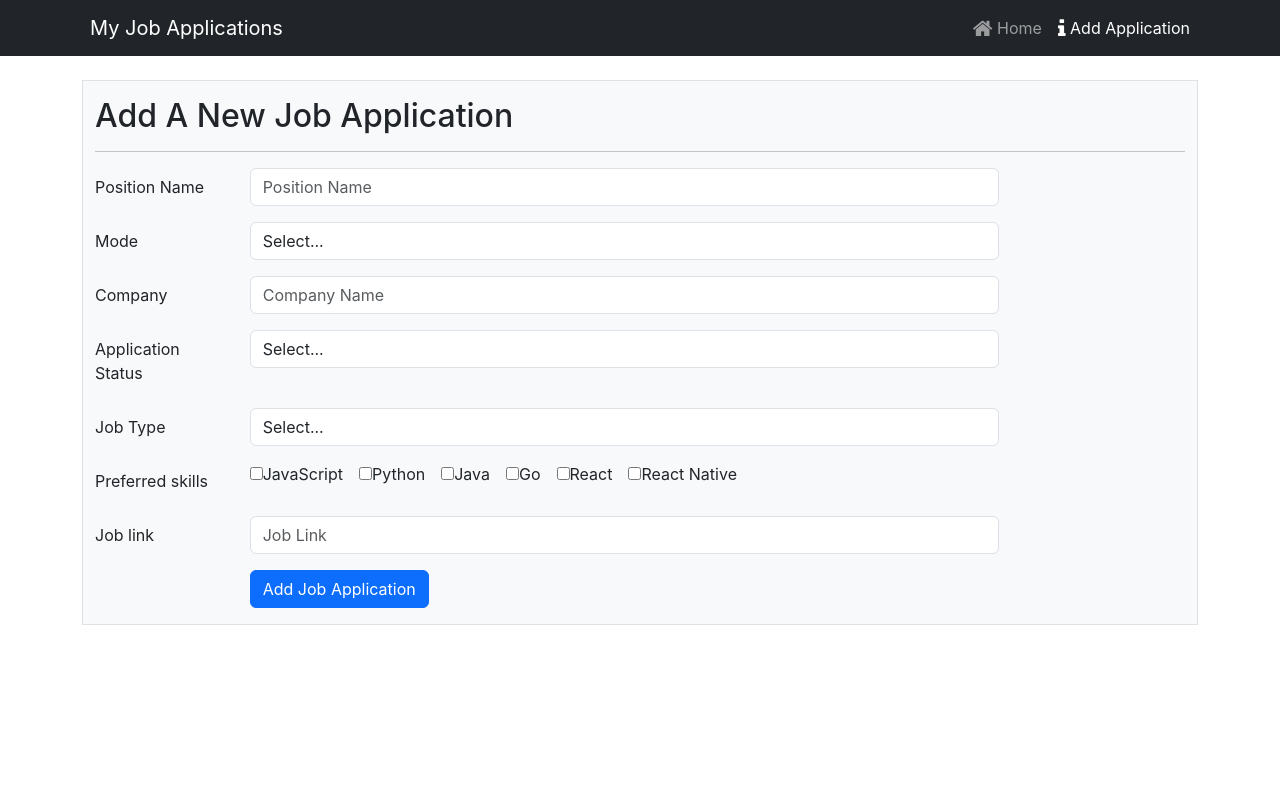
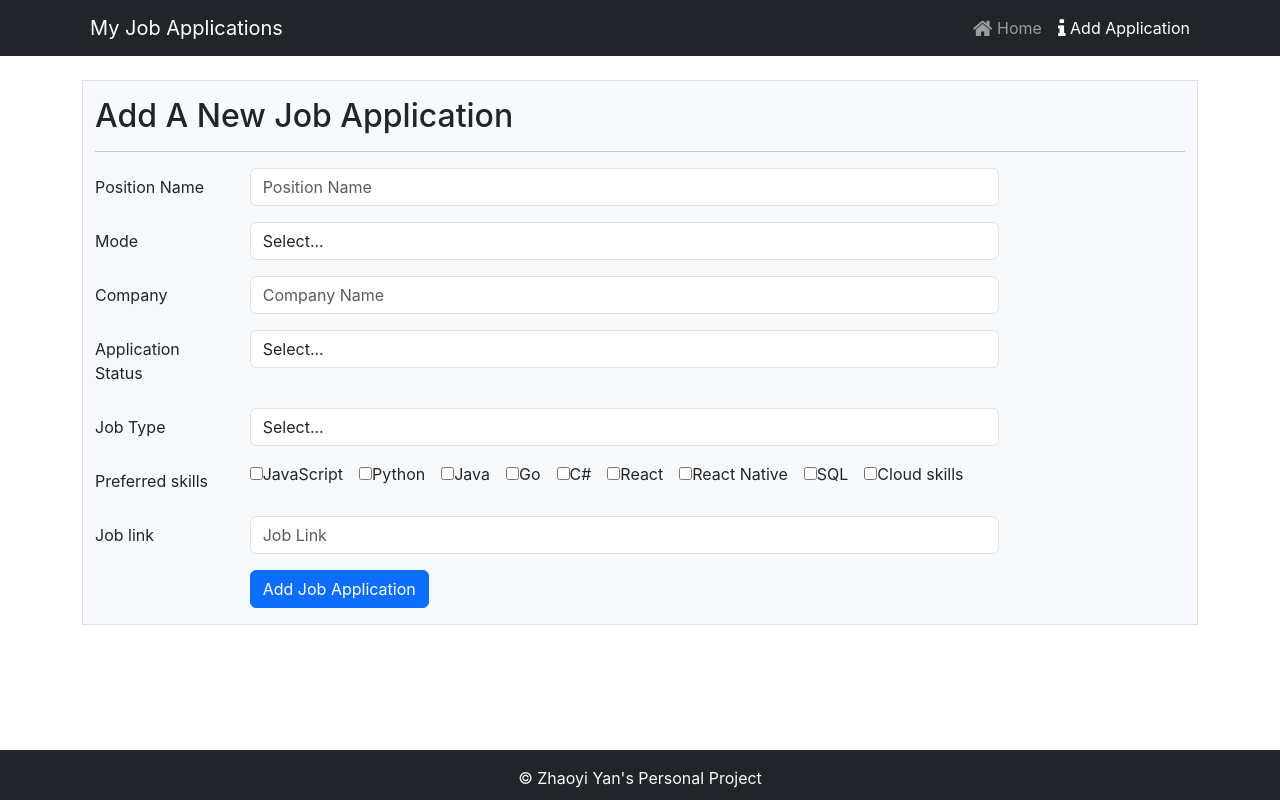
Before and after one commit to priscillayouziqian/job-application-tracker, a React (Create React App) app: page /addApplication in a window 1280 px wide. Built offline with nearby package versions, Linux system fonts and the light colour scheme; no server answers.

Commit message:
add footer, update addApplication, add new note to no existing note's job

```diff
--- a/src/App.js
+++ b/src/App.js
@@ -8,6 +8,7 @@ import { Route, Routes } from 'react-router-dom';
 import { Container } from "react-bootstrap";
 import JobPage from './pages/JobPage';
 import Header from './components/Header';
+import Footer from './components/Footer';
 import { fetchJobs } from './jobs/jobsSlice';
 import { fetchNotes } from './notes/notesSlice';
 
@@ -37,13 +38,15 @@ function App() {
     <div>
       <Header />
 
-      <Container className='mt-4'>
+      <Container className='mt-4' style={{ paddingBottom: '50px' }}>
         <Routes>
             <Route path='/' element={ <HomePage jobsList={jobsList} isLoading={isLoading}/> } />
             <Route path='/jobs/:jobId' element={ <JobPage jobsList={jobsList} /> } />
             <Route path='/addApplication' element={ <AddApplicatonPage /> } />
         </Routes>
       </Container>
+
+      <Footer />
     </div>
   );
 }
--- a/src/components/AddApplicationForm.js
+++ b/src/components/AddApplicationForm.js
@@ -4,17 +4,16 @@ import { validateAddApplicationForm } from "../utils/validateAddApplicationForm"
 import SkillsCheckboxGroup from "./SkillsCheckboxGroup";
 import { useNavigate } from 'react-router-dom';
 import { useState } from 'react';
+import { baseUrl } from "../shared/baseUrl";
 
 const AddApplicationForm = () => {
     const navigate = useNavigate();
     const [modal, setModal] = useState(false);
 
-    const handleSubmit = (values, { resetForm }) => {
-        // console.log('Application values: ', values);
-        // console.log('in JSON format: ', JSON.stringify(values));
+    const handleSubmit = async (values, { resetForm }) => {
         const application = {
             name: values.name,
-            mode: values.type,
+            mode: values.mode,
             company: values.company,
             status: values.status,
             type: values.type,
@@ -24,8 +23,22 @@ const AddApplicationForm = () => {
         };
         console.log(application);
 
-        setModal(true); //show the success msg modal
-        resetForm();
+        try {
+            const response = await fetch(baseUrl + 'jobs', {
+                method: 'POST',
+                headers: {
+                    'Content-Type': 'application/json',
+                },
+                body: JSON.stringify(application),
+            });
+
+            const data = await response.json();
+            console.log('Success:', data);
+            setModal(true); // Show the success msg modal
+            resetForm();
+        } catch (error) {
+            console.error('Error:', error);
+        }
     }
 
     // when user closes the modal, navigate to home page
@@ -33,6 +46,7 @@ const AddApplicationForm = () => {
         setModal(!modal);
         if (modal) {
             navigate('/');
+            window.location.reload();
         }
     }
 
--- /dev/null
+++ b/src/components/Footer.js
@@ -0,0 +1,19 @@
+import { Container, Row, Col } from 'react-bootstrap';
+
+const Footer = () => {
+  return (
+    <footer className='site-footer fixed-bottom' style={{ height: '50px' }}>
+    <Container fluid className="bg-dark text-light text-center py-3">
+      <Row>
+        <Col >
+          <div>
+            © Zhaoyi Yan's Personal Project
+          </div>
+        </Col>
+      </Row>
+    </Container>
+    </footer>
+  )
+}
+
+export default Footer
--- a/src/components/SkillsCheckboxGroup.js
+++ b/src/components/SkillsCheckboxGroup.js
@@ -1,7 +1,7 @@
 import { Field } from "formik";
 
 const SkillsCheckboxGroup = ({ name }) => {
-    let jobSkillsArray = ["JavaScript", "Python", "Java", "Go", "React", "React Native"];
+    let jobSkillsArray = ["JavaScript", "Python", "Java", "Go", "C#", "React", "React Native", "SQL", "Cloud skills"];
 
     return (
         <div role="group" aria-labelledby="checkbox-group" className="d-flex flex-wrap">
--- a/src/notes/NotesList.js
+++ b/src/notes/NotesList.js
@@ -39,6 +39,7 @@ const NotesList = ({jobId}) => {
         </Badge>
       </Stack>
       <h4>There are no notes for this application yet.</h4>
+      <NoteForm jobId={jobId} />
     </Col>
   );
 }
--- a/src/utils/validateAddApplicationForm.js
+++ b/src/utils/validateAddApplicationForm.js
@@ -16,6 +16,12 @@ export const validateAddApplicationForm = (values) => {
     if(!values.type){
         errors.type = 'Required';
     }
+    if(!values.skills || values.skills.length === 0){
+        errors.skills = 'At least one skill is required';
+    }
+    if(!values.jobLink){
+        errors.jobLink = "Required";
+    }
 
     return errors;
 }
```
